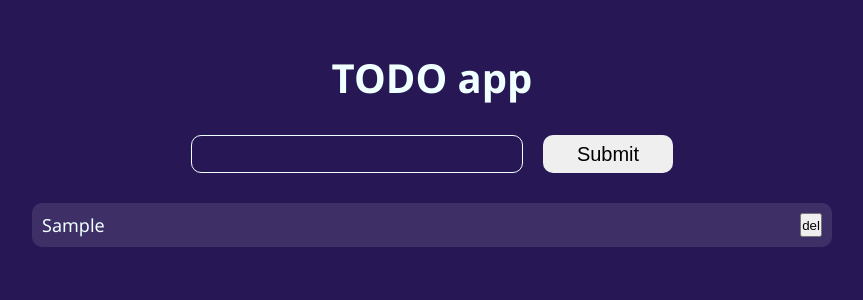
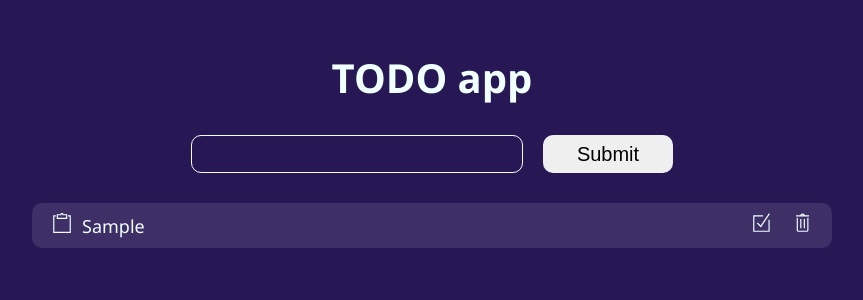
Before and after one commit to tayahanchar/react-todo, a React (Create React App) app: page / in a window 1280 px wide. Both pictures are taken after typing "Sample" into the empty fields and a click on the button "Submit". Shown: the top 300 px of the page, without its empty margins (208-1071 px from the left). Built offline with nearby package versions, Linux system fonts and the light colour scheme.

Commit message:
feat: add icons

```diff
--- a/package.json
+++ b/package.json
@@ -8,6 +8,7 @@
     "@testing-library/user-event": "^13.5.0",
     "react": "^18.3.1",
     "react-dom": "^18.3.1",
+    "react-icons": "^5.2.1",
     "react-scripts": "5.0.1",
     "uuid": "^10.0.0",
     "web-vitals": "^2.1.4"
--- a/src/components/Todo.jsx
+++ b/src/components/Todo.jsx
@@ -1,9 +1,19 @@
 import styles from './Todo.module.css';
+import { TfiClipboard } from "react-icons/tfi";
+import { TfiCheckBox } from "react-icons/tfi";
+import { TfiTrash } from "react-icons/tfi";
 
 function Todo({title, id, deleteTodo}) {
   return (
-    <li className={styles.item}>{title}
-    <button onClick={() => deleteTodo(id)}>del</button>
+    <li className={styles.item}>
+      <span>
+        <TfiClipboard className={styles.icon}/>
+        {title}
+      </span>
+      <span>
+        <TfiCheckBox className={styles.icon} />
+        <TfiTrash className={styles.icon} onClick={() => deleteTodo(id)} />
+      </span>
     </li>
   )
 }
--- a/src/components/Todo.module.css
+++ b/src/components/Todo.module.css
@@ -6,3 +6,13 @@
   display: flex;
   justify-content: space-between;
 }
+
+.icon {
+  width: 20px;
+  height: 20px;
+  padding: 0 10px;
+}
+
+.icon:hover {
+  cursor: pointer;
+}
```
Also changed, not shown: 1 other file (tests, documents, lock files or other folders).
